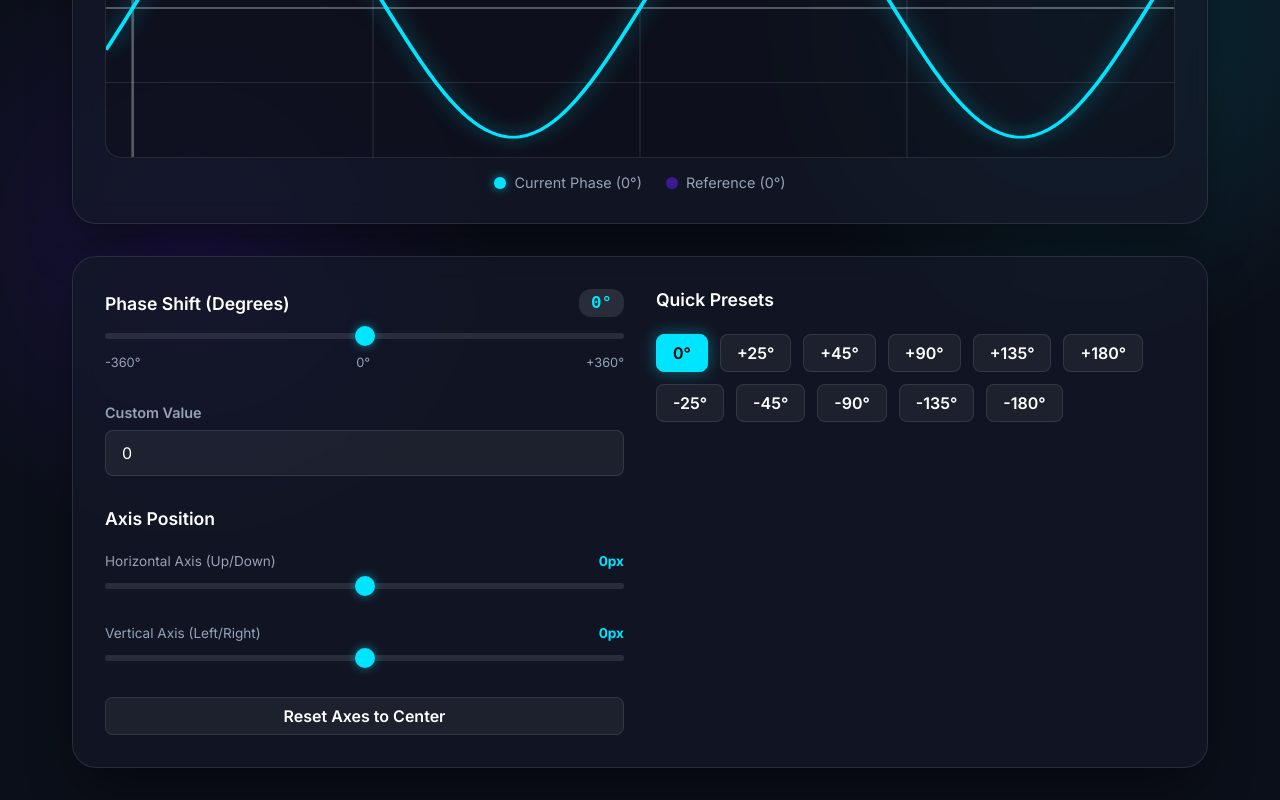
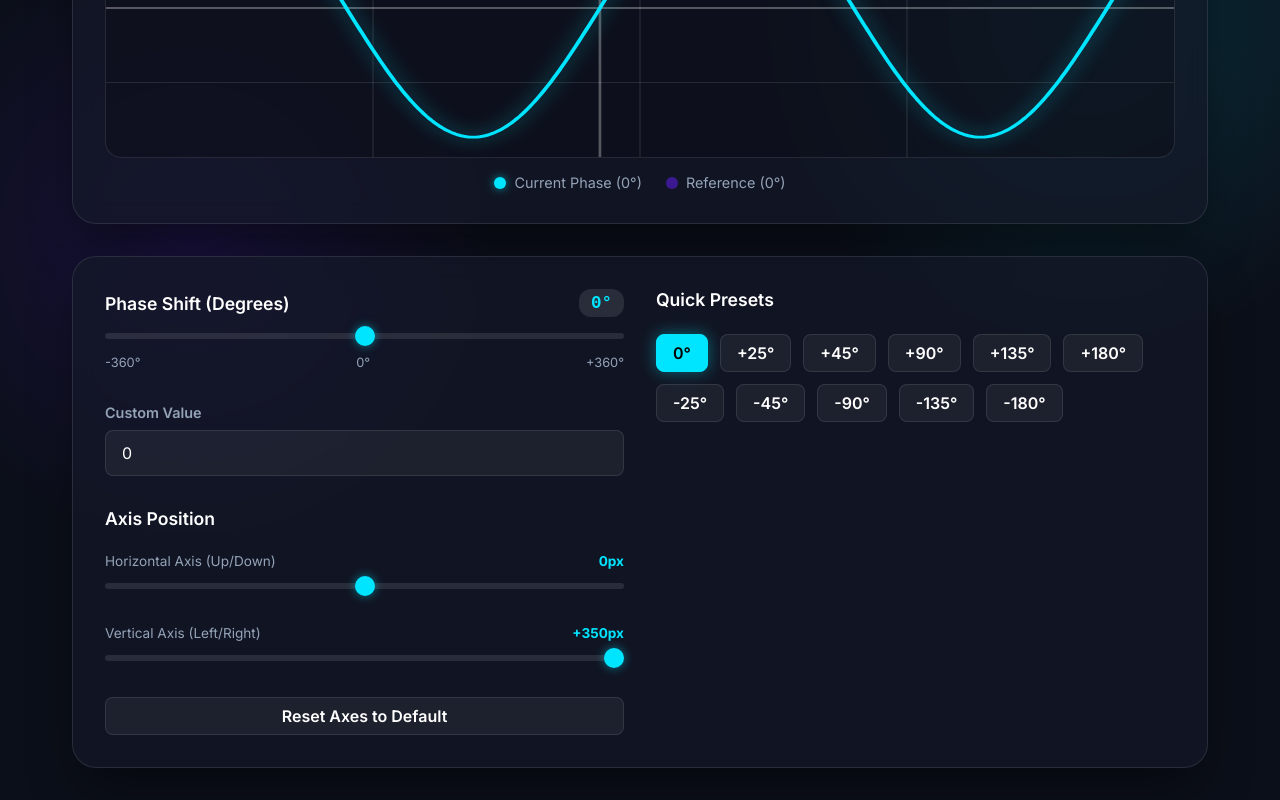
Before and after one commit to dev-apurbo/Sine-Wave-Visualizer, a React (Vite) app: page / in a window 1280 px wide. Shown: the part 317-1117 px from the top of the page. Built offline with nearby package versions, Linux system fonts and the light colour scheme.

Commit message:
Vertical Axis (Left/Right) +350px

```diff
--- a/src/App.jsx
+++ b/src/App.jsx
@@ -4,7 +4,7 @@ import { Activity } from 'lucide-react';
 const SineWaveVisualizer = () => {
   const [phaseDegree, setPhaseDegree] = useState(0);
   const [axisYOffset, setAxisYOffset] = useState(0);
-  const [axisXOffset, setAxisXOffset] = useState(0);
+  const [axisXOffset, setAxisXOffset] = useState(350);
 
   // SVG dimensions
   const width = 800;
@@ -195,10 +195,10 @@ const SineWaveVisualizer = () => {
             <div style={{marginTop: '1rem', display: 'flex'}}>
                <button
                   className="preset-btn"
-                  onClick={() => { setAxisXOffset(0); setAxisYOffset(0); }}
+                  onClick={() => { setAxisXOffset(350); setAxisYOffset(0); }}
                   style={{ flex: 1 }}
                 >
-                  Reset Axes to Center
+                  Reset Axes to Default
                 </button>
             </div>
           </div>
```
